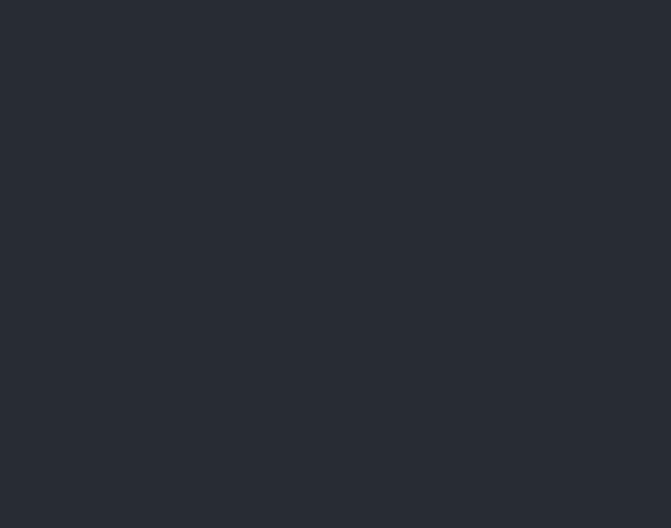
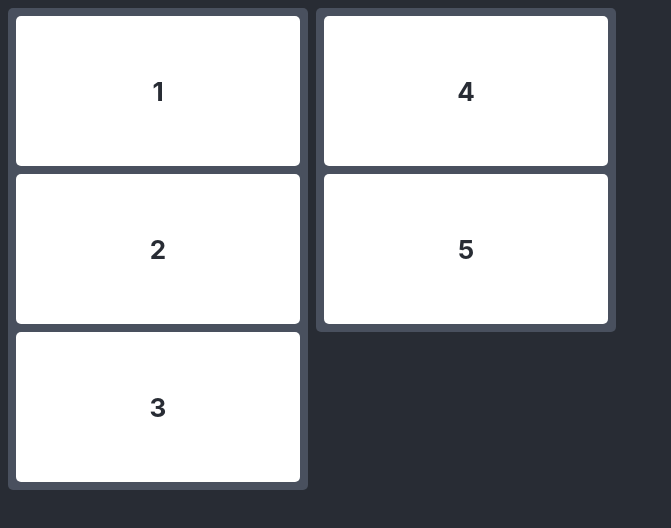
Before and after one commit to MdSamsuzzohaShayon/reactjs-simple-projects, a React (Create React App) app: page / in a window 1280 px wide. Shown: the top 528 px of the page, without its empty margins (0-671 px from the left). Built offline with nearby package versions, Linux system fonts and the light colour scheme.

Commit message:
drug and drop card component is made

```diff
--- a/src/App.css
+++ b/src/App.css
@@ -17,12 +17,64 @@
   background-color: #282c34;
   min-height: 100vh;
   display: flex;
-  flex-direction: column;
+  /* flex-direction: column;
   align-items: center;
-  justify-content: center;
+  justify-content: center; */
   font-size: calc(10px + 2vmin);
   color: white;
 }
+
+.App-header {
+  background-color: #282c34;
+  min-height: 100vh;
+  display: flex;
+  /* flex-direction: column;
+  align-items: center;
+  justify-content: center; */
+  font-size: calc(10px + 2vmin);
+  color: white;
+}
+
+.drag-n-drop {
+  padding: .5rem;
+  display: grid;
+  gap: .5rem;
+  width: 100%;
+  height: 100%;
+  grid-template-columns: repeat(auto-fill, 300px);
+  align-items: start;
+}
+.dnd-group {
+  background-color: #49505e;
+  border-radius: 5px;
+  padding: .5rem;
+}
+.dnd-item {
+  display: flex;
+  justify-content: center;
+  align-items: center;
+  min-height: 150px;
+  background-color: white;
+  border-radius: 5px;
+  color: #282c34;
+  font-weight: bold;
+}
+.dnd-item:not(:last-of-type) {
+  margin-bottom: .5rem;
+}
+.dnd-item * {
+  margin: 0;
+  font-size: 1.2rem;
+}
+.group-title {
+  text-align: left;
+  margin-bottom: .5rem;
+  font-size: 1.5rem;
+}
+.current {
+  background-color: #282c34;
+}
+
 
 .App-link {
   color: #61dafb;
--- a/src/App.js
+++ b/src/App.js
@@ -1,12 +1,11 @@
 import logo from './logo.svg';
 import './App.css';
+import CardSlide from './components/CardSlide';
 
 function App() {
   return (
     <div className="App">
-      <header className="App-header">
-
-      </header>
+      <CardSlide />
     </div>
   );
 }
--- /dev/null
+++ b/src/components/CardSlide.jsx
@@ -0,0 +1,67 @@
+import React from 'react';
+
+
+const data = [
+    { title: "group 1", items: [1, 2, 3] },
+    { title: "group 1", items: [4, 5] }
+
+];
+
+const CardSlide = () => {
+    return (
+        <header className="App-header">
+            <div className="drag-n-drop">
+                {data.map((grp, gIdx) => (
+                    <div key={grp.title} className="dnd-group">
+                        {grp.items.map((item, iIdx)=>(
+                            <div draggable key={item} className="dnd-item">
+                                {item}
+                            </div>
+                        ))}
+                    </div>
+                ))}
+            </div>
+
+            {/* <div className="drag-n-drop">
+                <div className="dnd-group">
+                    <div className="group-title">Group 1</div>
+                    <div className="dnd-item">
+                        <div>
+                            <p>ITEM 1</p>
+                        </div>
+                    </div>
+                    <div className="dnd-item">
+                        <div>
+                            <p>ITEM 2</p>
+                        </div>
+                    </div>
+                    <div className="dnd-item">
+                        <div>
+                            <p>ITEM 3</p>
+                        </div>
+                    </div>
+                </div>
+                <div className="dnd-group">
+                    <div className="group-title">Group 2</div>
+
+                    <div className="dnd-item">
+                        <div>
+                            <p>ITEM 1</p>
+                        </div>
+                    </div>
+                    <div className="dnd-item">
+                        <div>
+                            <p>ITEM 2</p>
+                        </div>
+                    </div>
+                </div>
+                <div className="dnd-group">
+                    <div className="group-title">Group 3</div>
+
+                </div>
+            </div> */}
+        </header>
+    )
+}
+
+export default CardSlide;
```
Also changed, not shown: 1 other file (tests, documents, lock files or other folders).
